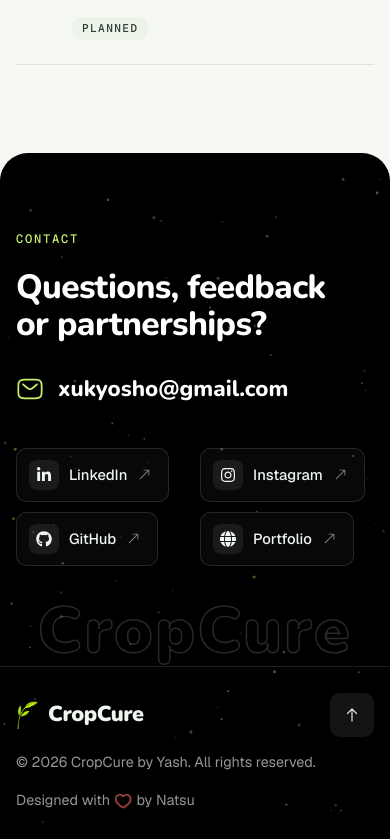
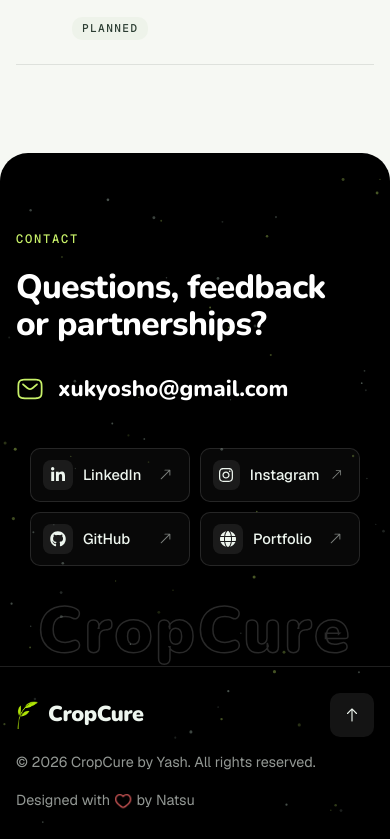
Before and after one commit to YashChaurasia01/mycropcure, a plain HTML site: page index.html in a window 390 px wide. Shown: the part 6428-7267 px from the top of the page. Drawn offline with nearby package versions, Linux system fonts and the light colour scheme; animation ran at ten frames a second.

Commit message:
Equal-width, centred social buttons on phones

```diff
--- a/style.css
+++ b/style.css
@@ -2002,9 +2002,19 @@ html.no-scroll .scrollbar {
         justify-content: center;
     }
 
+    /* 2 × 2 grid of equal, fixed-width buttons, centred */
     .socials {
         display: grid;
-        grid-template-columns: 1fr 1fr;
+        grid-template-columns: repeat(2, 160px);
+        justify-content: center;
+    }
+
+    .socials li {
+        display: flex;
+    }
+
+    .social {
+        width: 100%;
     }
 
     .social__arrow {
```
